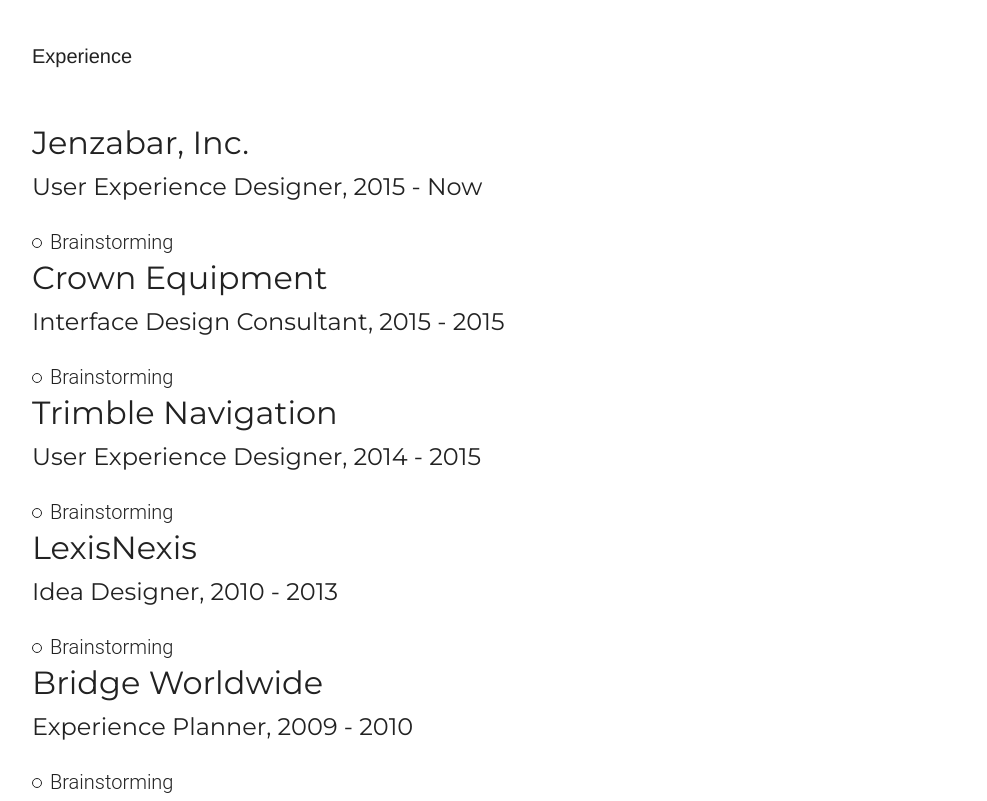
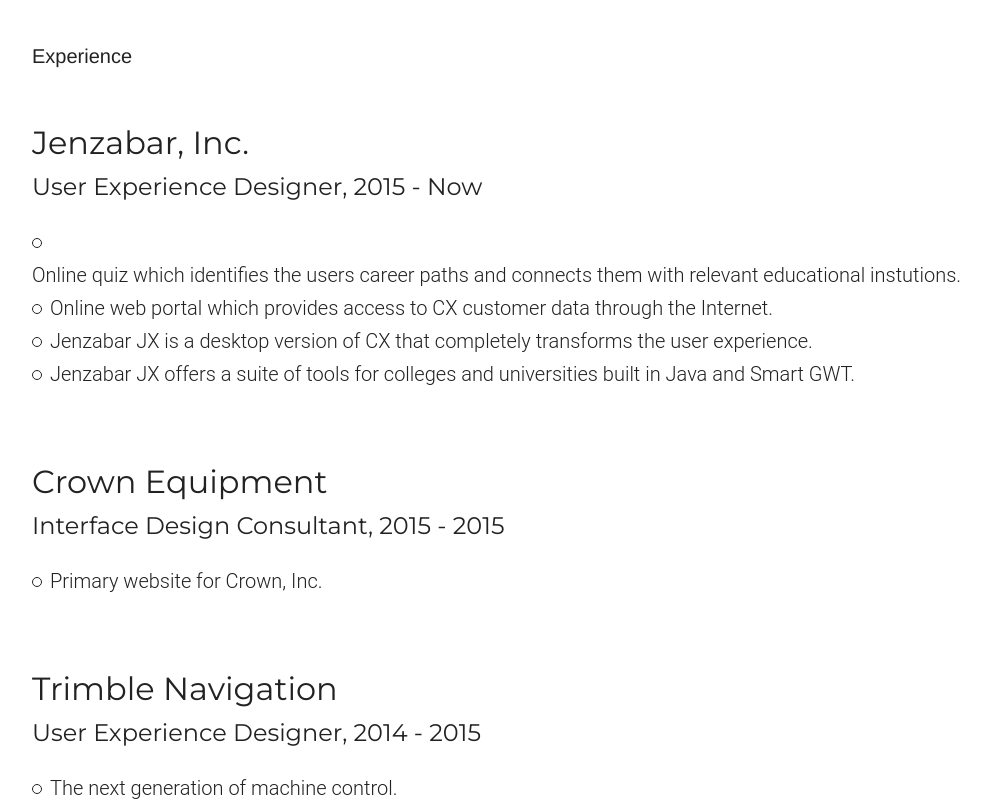
Before and after one commit to christopherritter/portfolio-2020, a Vue app: page /resume in a window 1280 px wide. Shown: the part 640-1441 px from the top of the page, without its empty margins (143-1130 px from the left). Built offline with nearby package versions, Linux system fonts and the light colour scheme.

Commit message:
revamped data store

```diff
--- a/src/store.js
+++ b/src/store.js
@@ -12,12 +12,13 @@
         name: "Jenzabar, Inc.",
         startDate: 2015,
         endDate: "Now",
-        products: [
+        projects: [
           {
             id: 0,
             name: "Find Your Calling",
             description:
               "Online quiz which identifies the users career paths and connects them with relevant educational instutions.",
+            tasks: [],
             path: "fyc"
           },
           {
@@ -25,35 +26,17 @@
             name: "Jenzabar ICS 9",
             description:
               "Online web portal which provides access to CX customer data through the Internet.",
-            projects: [
+            tasks: [
               {
                 description:
                   "Refactored ASP.Net ASCX templates for the online portal to utilize Bootstrap/Sass for responsive layouts.",
                 skills: [
-                  {
-                    label: "UI",
-                    isActive: true
-                  },
-                  {
-                    label: "Bootstrap",
-                    isActive: false
-                  },
-                  {
-                    label: "Sass",
-                    isActive: false
-                  },
-                  {
-                    label: "ASCX",
-                    isActive: false
-                  },
-                  {
-                    label: "Prototyping",
-                    isActive: false
-                  },
-                  {
-                    label: "XD",
-                    isActive: false
-                  }
+                  "UI",
+                  "Bootstrap",
+                  "Sass",
+                  "ASCX",
+                  "Prototyping",
+                  "XD"
                 ],
                 deliverables: [
                   {
@@ -80,47 +63,20 @@
             name: "Jenzabar CX 10",
             description:
               "Jenzabar JX is a desktop version of CX that completely transforms the user experience.",
-            projects: [
+            tasks: [
               {
                 description:
                   "Developed the front-end for the desktop solution using QT Creator.",
                 skills: [
-                  {
-                    label: "UX",
-                    isActive: true
-                  },
-                  {
-                    label: "UI",
-                    isActive: true
-                  },
-                  {
-                    label: "Prototyping",
-                    isActive: false
-                  },
-                  {
-                    label: "XD",
-                    isActive: false
-                  },
-                  {
-                    label: "Research",
-                    isActive: false
-                  },
-                  {
-                    label: "Analysis",
-                    isActive: false
-                  },
-                  {
-                    label: "Reporting",
-                    isActive: false
-                  },
-                  {
-                    label: "QT",
-                    isActive: false
-                  },
-                  {
-                    label: "QSS",
-                    isActive: false
-                  }
+                  "UX",
+                  "UI",
+                  "Prototyping",
+                  "XD",
+                  "Research",
+                  "Analysis",
+                  "Reporting",
+                  "QT",
+                  "QSS"
                 ],
                 deliverables: [
                   {
@@ -140,28 +96,11 @@
             name: "Jenzabar JX",
             description:
               "Jenzabar JX offers a suite of tools for colleges and universities built in Java and Smart GWT.",
-            projects: [
+            tasks: [
               {
                 description:
                   "Developed prototypes using SmartGWT to demonstrate interactions and responsive layouts.",
-                skills: [
-                  {
-                    label: "UX",
-                    isActive: true
-                  },
-                  {
-                    label: "UI",
-                    isActive: true
-                  },
-                  {
-                    label: "SmartGWT",
-                    isActive: false
-                  },
-                  {
-                    label: "Prototyping",
-                    isActive: false
-                  }
-                ]
+                skills: ["UX", "UI", "SmartGWT", "Prototyping"]
               }
             ],
             path: "jx"
@@ -178,34 +117,13 @@
         projects: [
           {
             id: 0,
+            name: "Crown.com",
+            description: "Primary website for Crown, Inc.",
+            tasks: [
+              {
                 description:
                   "Contracted to provide front-end assistance for Crown Equipment to implement a responsive design for their corporate site managed by Adobe Experience Manager.",
-            skills: [
-              {
-                label: "UX",
-                isActive: true
-              },
-              {
-                label: "UI",
-                isActive: true
-              },
-              {
-                label: "AEM",
-                isActive: false
-              },
-              {
-                label: "Bootstrap",
-                isActive: false
-              },
-              {
-                label: "Sass",
-                isActive: false
-              },
-              {
-                label: "Grunt",
-                isActive: false
-              }
-            ],
+                skills: ["UX", "UI", "AEM", "Bootstrap", "Sass", "Grunt"],
                 deliverables: [
                   {
                     id: 0,
@@ -214,9 +132,10 @@
                     description:
                       "Adobe Experience Manager was used to rollout the new brand for Crown Industries. Bootstrap was used to display numerous components in a responsive layout, along with Sass to manage the CSS, which was compiled as part of the build process using Grunt."
                   }
+                ]
+              }
             ],
-            showTask: true,
-            showDeliverable: false
+            path: "crown"
           }
         ]
       },
@@ -230,132 +149,49 @@
         projects: [
           {
             id: 0,
+            name: "NextGen",
+            description: "The next generation of machine control.",
+            tasks: [
+              {
+                id: 0,
                 description:
                   "Brainstormed concepts with machine operators using Gamestorming techniques to generate new ideas.",
-            skills: [
-              {
-                label: "UX",
-                isActive: true
-              },
-              {
-                label: "Ideation",
-                isActive: false
-              }
-            ],
-            showTask: true,
-            showDeliverable: false
+                skills: ["UX", "Ideation"]
               },
               {
                 id: 1,
                 description:
                   "Developed HTML/Bootstrap prototypes for field testing with machine operators.",
-            skills: [
-              {
-                label: "UX",
-                isActive: true
-              },
-              {
-                label: "UI",
-                isActive: true
-              },
-              {
-                label: "Bootstrap",
-                isActive: false
-              },
-              {
-                label: "Research",
-                isActive: false
-              },
-              {
-                label: "Prototyping",
-                isActive: false
-              }
-            ],
-            showTask: true,
-            showDeliverable: false
+                skills: ["UX", "UI", "Bootstrap", "Research", "Prototyping"]
               },
               {
                 id: 2,
                 description:
                   "Conducted field research of the construction industry across the US and Canada, providing top level reports of my findings to primary stakeholders.",
-            skills: [
-              {
-                label: "UX",
-                isActive: true
-              },
-              {
-                label: "Research",
-                isActive: false
-              },
-              {
-                label: "Analysis",
-                isActive: false
-              },
-              {
-                label: "Reporting",
-                isActive: false
-              }
-            ],
-            showTask: true,
-            showDeliverable: false
+                skills: ["UX", "Research", "Analysis", "Reporting"]
               },
               {
                 id: 3,
                 description:
                   "Modeled an excavator and work site using Trimble SketchUp.",
-            skills: [
-              {
-                label: "UI",
-                isActive: true
-              },
-              {
-                label: "3D Modeling",
-                isActive: false
-              },
-              {
-                label: "SketchUp",
-                isActive: false
-              }
-            ],
-            showTask: true,
-            showDeliverable: false
+                skills: ["UI", "3D Modeling", "SketchUp"]
               },
               {
                 id: 4,
                 description:
                   "Provided design assets for Android/Vuforia prototypes, and for production within an Agile environment, which included style guides and custom icons for Android applications.",
                 skills: [
-              {
-                label: "UI",
-                isActive: true
-              },
-              {
-                label: "Android",
-                isActive: false
-              },
-              {
-                label: "Vuforia",
-                isActive: false
-              },
-              {
-                label: "Agile",
-                isActive: false
-              },
-              {
-                label: "Style Guide",
-                isActive: false
-              },
-              {
-                label: "Iconography",
-                isActive: false
-              },
-              {
-                label: "Prototyping",
-                isActive: false
+                  "UI",
+                  "Android",
+                  "Vuforia",
+                  "Agile",
+                  "Style Guide",
+                  "Iconography",
+                  "Prototyping"
+                ]
               }
             ],
-            showTask: true,
-            showDeliverable: false
+            path: "nextgen"
           }
         ]
       },
@@ -369,122 +205,56 @@
         projects: [
           {
             id: 0,
+            name: "Lexis Advance",
+            description: "The next generation of legal documentation",
+            tasks: [
+              {
+                id: 0,
                 description:
                   "Created annotated wireframes to support the development of Lexis Advance.",
-            skills: [
-              {
-                label: "UX",
-                isActive: true
-              }
-            ],
-            showTask: true,
-            showDeliverable: false
+                skills: ["UX"]
               },
               {
                 id: 1,
                 description:
                   "Conducted concept testing and usability research with legal professionals, and delivered top level reports of my discussions to primary stakeholders. ",
-            skills: [
-              {
-                label: "UX",
-                isActive: true
-              },
-              {
-                label: "Testing",
-                isActive: false
-              },
-              {
-                label: "Research",
-                isActive: false
-              },
-              {
-                label: "Reporting",
-                isActive: false
-              }
-            ],
-            showTask: true,
-            showDeliverable: false
+                skills: ["UX", "Testing", "Research", "Reporting"]
               },
               {
                 id: 2,
                 description:
                   "Lead brainstorming workshops with legal professionals using Gamestorming techniques to generate new ideas.",
-            skills: [
-              {
-                label: "UX",
-                isActive: true
-              },
-              {
-                label: "Ideation",
-                isActive: false
-              }
-            ],
-            showTask: true,
-            showDeliverable: false
+                skills: ["UX", "Ideation"]
               },
               {
                 id: 3,
                 description:
                   "Founding member of the Customer Discovery & Innovation team which designed, prototyped, and tested the most popular concepts from our innovation pipeline.",
                 skills: [
-              {
-                label: "UX",
-                isActive: true
-              },
-              {
-                label: "Research",
-                isActive: false
-              },
-              {
-                label: "Analysis",
-                isActive: false
-              },
-              {
-                label: "Reporting",
-                isActive: false
-              },
-              {
-                label: "Prototyping",
-                isActive: false
-              }
-            ],
-            showTask: true,
-            showDeliverable: false
+                  "UX",
+                  "Research",
+                  "Analysis",
+                  "Reporting",
+                  "Prototyping"
+                ]
               },
               {
                 id: 4,
                 description:
                   "Design Lead for several innovative products including Lexis Answers.",
                 skills: [
-              {
-                label: "UX",
-                isActive: true
-              },
-              {
-                label: "Research",
-                isActive: false
-              },
-              {
-                label: "Analysis",
-                isActive: false
-              },
-              {
-                label: "Ideation",
-                isActive: false
-              },
-              {
-                label: "Reporting",
-                isActive: false
-              },
-              {
-                label: "Prototyping",
-                isActive: false
+                  "UX",
+                  "Research",
+                  "Analysis",
+                  "Ideation",
+                  "Reporting",
+                  "Prototyping"
+                ]
+              }
+            ]
           }
         ],
-            showTask: true,
-            showDeliverable: false
-          }
-        ]
+        path: "lexisadvance"
       },
       {
         id: 4,
@@ -496,112 +266,102 @@
         projects: [
           {
             id: 0,
+            name: "Pearle Vision",
+            description: "Main website for Pearl Vision, inc.",
+            tasks: [
+              {
+                id: 0,
                 description:
                   "Planned the digital experience of social, mobile, and web applications for corporate clients that included P&G, Pearle Vision, and Red Bull.",
-            skills: [
-              {
-                label: "UX",
-                isActive: true
-              },
-              {
-                label: "Social",
-                isActive: false
-              },
-              {
-                label: "Mobile",
-                isActive: false
-              },
-              {
-                label: "Web",
-                isActive: false
-              }
-            ],
-            showTask: true,
-            showDeliverable: false
+                skills: ["UX", "Social Media", "Mobile Design", "Web Design"]
               },
               {
                 id: 1,
                 description:
                   "Lead brainstorming sessions with creative, technical, and business leads to generate new ideas.",
-            skills: [
-              {
-                label: "UX",
-                isActive: true
-              },
-              {
-                label: "Ideation",
-                isActive: false
-              }
-            ],
-            showTask: true,
-            showDeliverable: false
+                skills: ["UX", "Ideation"]
               },
               {
                 id: 2,
                 description:
                   "Illustrated user flows, site maps, and wireframes to assist the design and development teams.",
-            skills: [
-              {
-                label: "UX",
-                isActive: true
-              }
-            ],
-            showTask: true,
-            showDeliverable: false
+                skills: ["UX"]
               },
               {
                 id: 3,
                 description:
                   "Documented features and functionality for project management, and provided competitive analysis of similar products on the market.",
-            skills: [
-              {
-                label: "UX",
-                isActive: true
-              }
-            ],
-            showTask: true,
-            showDeliverable: false
+                skills: ["UX"]
               },
               {
                 id: 4,
                 description:
                   "Conducted usability testing with potential customers and reported insights back to the team.",
-            skills: [
-              {
-                label: "UX",
-                isActive: true
-              },
-              {
-                label: "Research",
-                isActive: false
-              },
-              {
-                label: "Analysis",
-                isActive: false
-              },
-              {
-                label: "Reporting",
-                isActive: false
-              }
-            ],
-            showTask: true,
-            showDeliverable: false
+                skills: ["UX", "Research", "Analysis", "Reporting"]
               },
               {
                 id: 5,
                 description:
                   "Presented initial concepts, customer feedback, and other deliverables to the clients.",
-            skills: [
-              {
-                label: "UX",
-                isActive: true
+                skills: ["UX"]
               }
             ],
-            showTask: true,
-            showDeliverable: false
+            path: "pearlevision"
           }
         ]
       }
     ]
+  },
+  getters: {
+    projects(state) {
+      let projects = [];
+
+      if (state.employers) {
+        for (let e = 0; e < state.employers.length; e++) {
+          if (state.employers[e].projects) {
+            for (let p = 0; p < state.employers[e].projects.length; p++) {
+              let project = {
+                id: p,
+                name: state.employers[e].projects[p].name
+              };
+
+              projects.push(project);
+            }
+          }
+        }
+      }
+
+      return projects;
+    },
+    tasks(state) {
+      let tasks = [];
+
+      if (state.employers) {
+        for (let e = 0; e < state.employers.length; e++) {
+          if (state.employers[e].projects) {
+            for (let p = 0; p < state.employers[e].projects.length; p++) {
+              if (state.employers[e].projects[p].tasks) {
+                for (
+                  let t = 0;
+                  t < state.employers[e].projects[p].tasks.length;
+                  t++
+                ) {
+                  let task = {
+                    id: t,
+                    name: state.employers[e].projects[p].tasks[t].description,
+                    project: state.employers[e].projects[p].name,
+                    employer: state.employers[e].name
+                  };
+
+                  tasks.push(task);
+                }
+              }
+            }
+          }
+        }
+      }
+
+      return tasks;
+    }
   }
 });
--- a/src/views/Resume.vue
+++ b/src/views/Resume.vue
@@ -10,10 +10,7 @@
     </b-row>
 
     <b-row class="resume-abilities-header">
-      <b-col
-        cols="6"
-        class="bullet-header"
-      >Skills</b-col>
+      <b-col cols="6" class="bullet-header">Skills</b-col>
       <b-col class="bullet-header">Tools</b-col>
       <b-col class="bullet-header">Tech</b-col>
     </b-row>
@@ -59,15 +56,18 @@
       <b-row class="company-header">
         <b-col>
           <h2 class="company-name">{{ company.name }}</h2>
-          <span class="company-role">{{ company.title }}, {{ company.startDate }} - {{ company.endDate }}</span>
+          <span class="company-role"
+            >{{ company.title }}, {{ company.startDate }} -
+            {{ company.endDate }}</span
+          >
         </b-col>
       </b-row>
 
-      <b-row class="company-tasks">
+      <b-row class="company-tasks" v-for="project in company.projects" v-bind:key="project.id">
         <b-col>
           <div class="bullet-item">
             <div class="bullet"></div>
-            <div class="bullet-text">Brainstorming</div>
+            <div class="bullet-text">{{ project.description }}</div>
           </div>
         </b-col>
       </b-row>
@@ -82,7 +82,9 @@
   name: "resume",
   store,
   data() {
-    return this.$store.state;
+    return {
+      store
+    };
   }
 };
 </script>
@@ -129,4 +131,7 @@
   font-family: "Montserrat", Helvetica, Arial, sans-serif;
   font-size: 1.5rem;
 }
+.employers {
+  margin-bottom: 72px;
+}
 </style>
```
Also changed, not shown: src/components/JenzabarProjects.vue (+13 -11 lines). Lines whose indentation alone changed are shown as unchanged.
